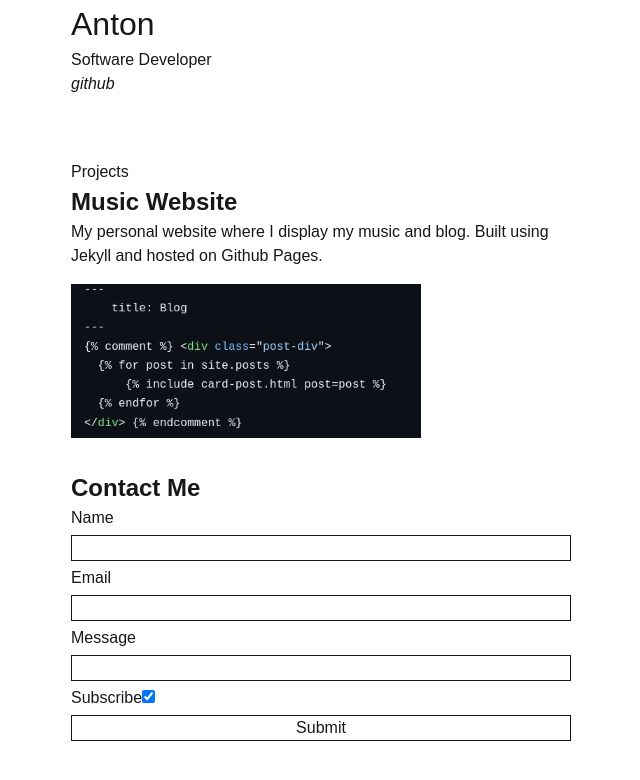
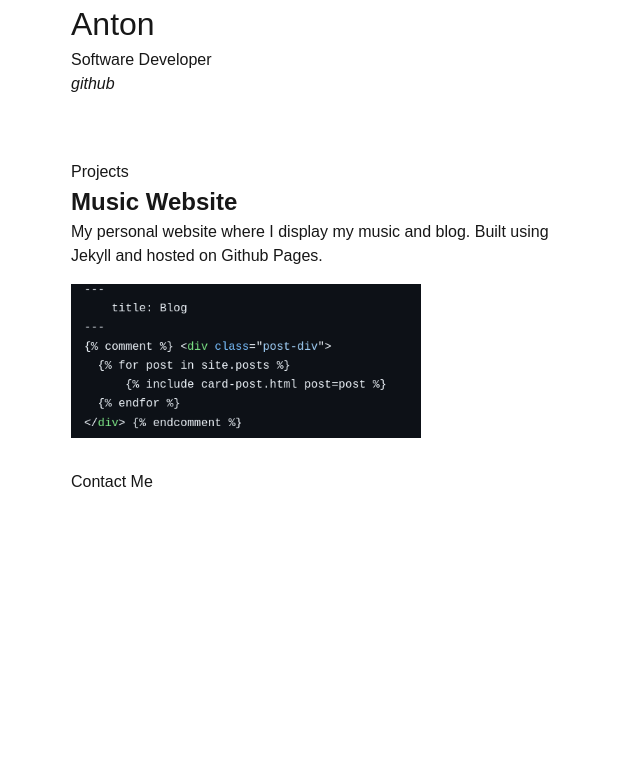
Before and after one commit to audioanton/dev-website-frontend, a Next.js app: page / in a window 1280 px wide. Shown: the top 780 px of the page, without its empty margins (319-959 px from the left). Built offline with nearby package versions, Linux system fonts and the light colour scheme.

Commit message:
feat(modal): modal appears

```diff
--- a/app/page.tsx
+++ b/app/page.tsx
@@ -1,25 +1,26 @@
-'use client'
+"use client";
 
-import ContactForm from '@/app/ui/components/ContactForm';
-import ProjectCard from './ui/components/ProjectCard';
-import { ProjectData } from './ui/components/ProjectCard';
+import ProjectCard from "./ui/components/ProjectCard";
+import { ProjectData } from "./ui/components/ProjectCard";
+import FormContainer from "./ui/components/FormContainer";
 
 export default function Home() {
   const project: ProjectData = {
     title: "Music Website",
-    description: "My personal website where I display my music and blog. Built using Jekyll and hosted on Github Pages.",
+    description:
+      "My personal website where I display my music and blog. Built using Jekyll and hosted on Github Pages.",
     url: "https://github.com/audioanton/site",
     imageUrl: "/blog.png",
     imageWidth: 500,
     imageHeight: 220,
-    imageAlt: "a code snippet from my website project"
-  }
+    imageAlt: "a code snippet from my website project",
+  };
 
   return (
     <>
       <h2>Projects</h2>
       <ProjectCard data={project} />
-      <ContactForm />
+      <FormContainer useModal={true} />
     </>
   );
 }
--- a/app/ui/components/ContactForm.tsx
+++ b/app/ui/components/ContactForm.tsx
@@ -1,12 +1,12 @@
-import React, { useState } from "react";
 import styles from "@/app/ui/form.module.css";
 
-const ContactForm: React.FC = () => {
-  const [responseMessage, setResponseMessage] = useState<string>("");
+interface ContactFormProps {
+  message: (message: string, status: "success" | "error" | "info") => void;
+}
 
+const ContactForm: React.FC<ContactFormProps> = ({ message }) => {
   const handleSubmit = async (e: React.FormEvent<HTMLFormElement>) => {
     e.preventDefault();
-    setResponseMessage("");
 
     const form = e.target as HTMLFormElement;
     const formValues = Object.fromEntries(new FormData(form).entries());
@@ -21,20 +21,21 @@ const ContactForm: React.FC = () => {
       body: JSON.stringify(parsedFormValues),
     }).then((response) => {
       if (response.ok) {
-        setResponseMessage("Message sent, thank you!");
+        message("Message sent, thank you!", "success");
       } else {
         response.json().then((error) => {
-          setResponseMessage(`Something went wrong: ${error["Errors"]}`);
+          message(`Something went wrong: ${error["Errors"]}`, "error");
         });
       }
     });
 
-    setResponseMessage("Sending Message");
+    message("Sending Message", "info");
     form.reset();
   };
 
   return (
-    <div className={styles.formDiv}>
+    <>
+      <div id="formDiv" className={styles.formDiv}>
         <h3 className={styles.title}>Contact Me</h3>
 
         <form onSubmit={handleSubmit} className={styles.contactForm}>
@@ -53,10 +54,9 @@ const ContactForm: React.FC = () => {
           >
             Submit
           </button>
-
-        {responseMessage && <p>{responseMessage}</p>}
         </form>
       </div>
+    </>
   );
 };
 
--- /dev/null
+++ b/app/ui/components/FormContainer.tsx
@@ -0,0 +1,37 @@
+import { useState } from "react";
+import styles from "@/app/ui/message.module.css";
+import Modal from "./Modal";
+import ContactForm from "./ContactForm";
+
+interface Props {
+  useModal: boolean;
+}
+
+const FormContainer: React.FC<Props> = ({ useModal }) => {
+  const [[message, status], setMessage] = useState<[string, string]>(["", ""]);
+
+  const fadeOut = () => {
+    setTimeout(() => {
+      setMessage(["", ""]);
+    }, 3000);
+  };
+
+  const renderMessage = (
+    message: string,
+    status: "success" | "error" | "info",
+  ) => {
+    setMessage([message, status]);
+    fadeOut();
+  };
+
+  const form = <ContactForm message={renderMessage} />;
+
+  return (
+    <>
+      {useModal ? <Modal content={form} buttonLabel="Contact Me" /> : form}
+      <div className={styles[status]}>{message}</div>
+    </>
+  );
+};
+
+export default FormContainer;
--- /dev/null
+++ b/app/ui/components/Modal.tsx
@@ -0,0 +1,26 @@
+import React, { useState } from "react";
+import styles from "@/app/ui/modal.module.css";
+
+interface ModalProps {
+  content: React.ReactNode;
+  buttonLabel: string;
+}
+
+const Modal: React.FC<ModalProps> = ({ content, buttonLabel }) => {
+  const [open, setOpen] = useState(false);
+
+  const toggle = () => {
+    setOpen(!open);
+  };
+
+  return (
+    <>
+      <button onClick={toggle}>{buttonLabel}</button>
+      <dialog className={styles.modal} open={open}>
+        {content}
+      </dialog>
+    </>
+  );
+};
+
+export default Modal;
--- a/app/ui/form.module.css
+++ b/app/ui/form.module.css
@@ -8,7 +8,13 @@
     }
 }
 
+.hidden {
+    display: none;
+}
 
+.formDiv {
+    display: block;
+}
 
 .contactForm {
     display: flex;
--- /dev/null
+++ b/app/ui/message.module.css
@@ -0,0 +1,14 @@
+.success {
+    background-color: green;
+    color: white;
+}
+
+.error {
+    background-color: red;
+    color: white;
+}
+
+.info {
+    background-color: blue;
+    color: white;
+}
```
Also changed, not shown: app/ui/modal.module.css (added), 2 other files (tests, documents, lock files or other folders). Lines whose indentation alone changed are shown as unchanged.
